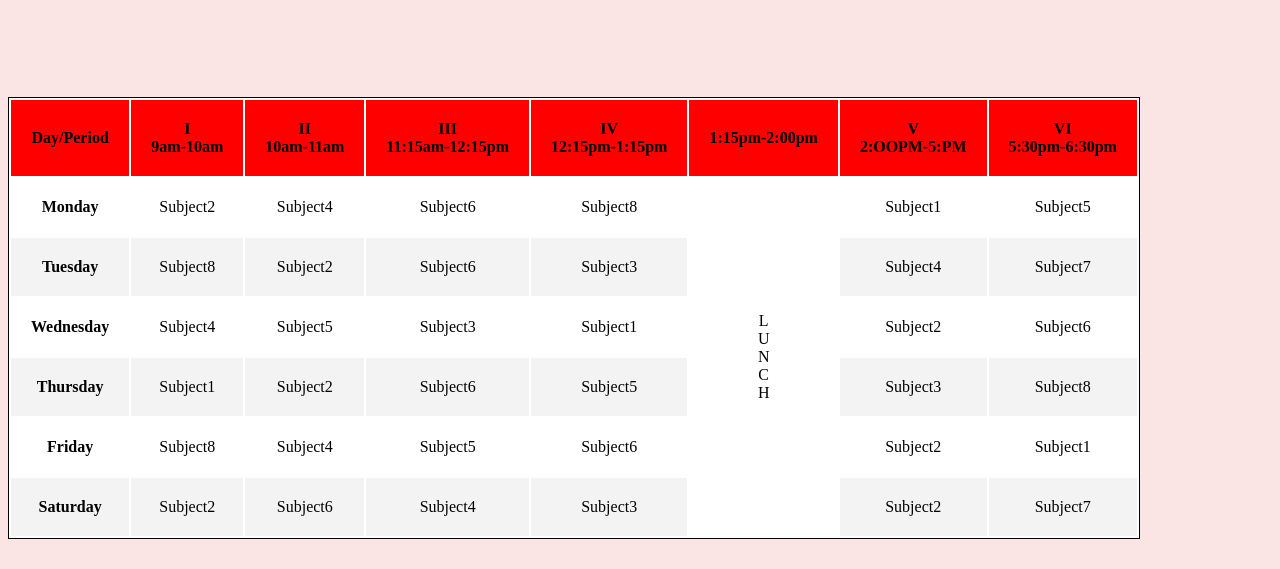
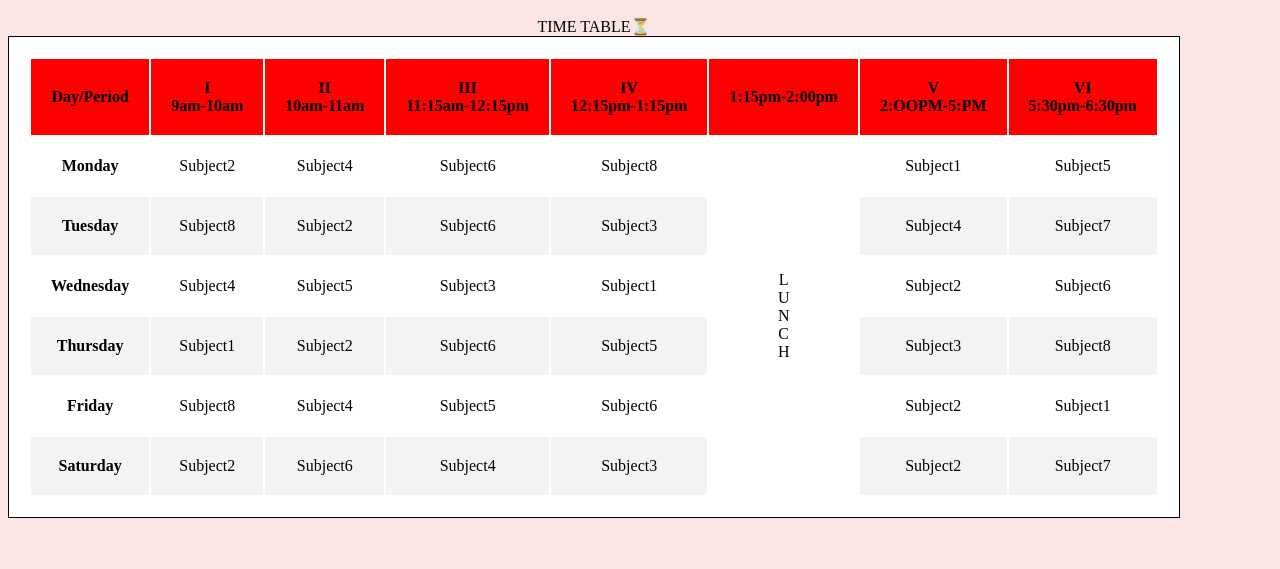
Before and after one commit to vishnu10082005/timetablekalvium, a plain HTML site: page index.html in a window 1280 px wide. Shown: the part 231-800 px from the top of the page. Drawn offline with Linux system fonts and the light colour scheme.

Commit message:
time table

```diff
--- a/index.html
+++ b/index.html
@@ -26,8 +26,9 @@
         </div>
 
     </div>
-    <H1 class="time"><STRong>TIME TABLE</STRong></H1>
+
     <Table class="time">
+        <caption>TIME TABLE⏳</caption>
         <tr>
             <th class="heading">Day/Period</th>
             <th class="heading">I <br>9am-10am</th>
--- a/style.css
+++ b/style.css
@@ -5,6 +5,7 @@ table{
     border: 1px solid black;
     text-align: center;
     background-color: #FFFFFF;
+    padding: 20px;
 
 }
 tr:nth-last-child(odd){
```
